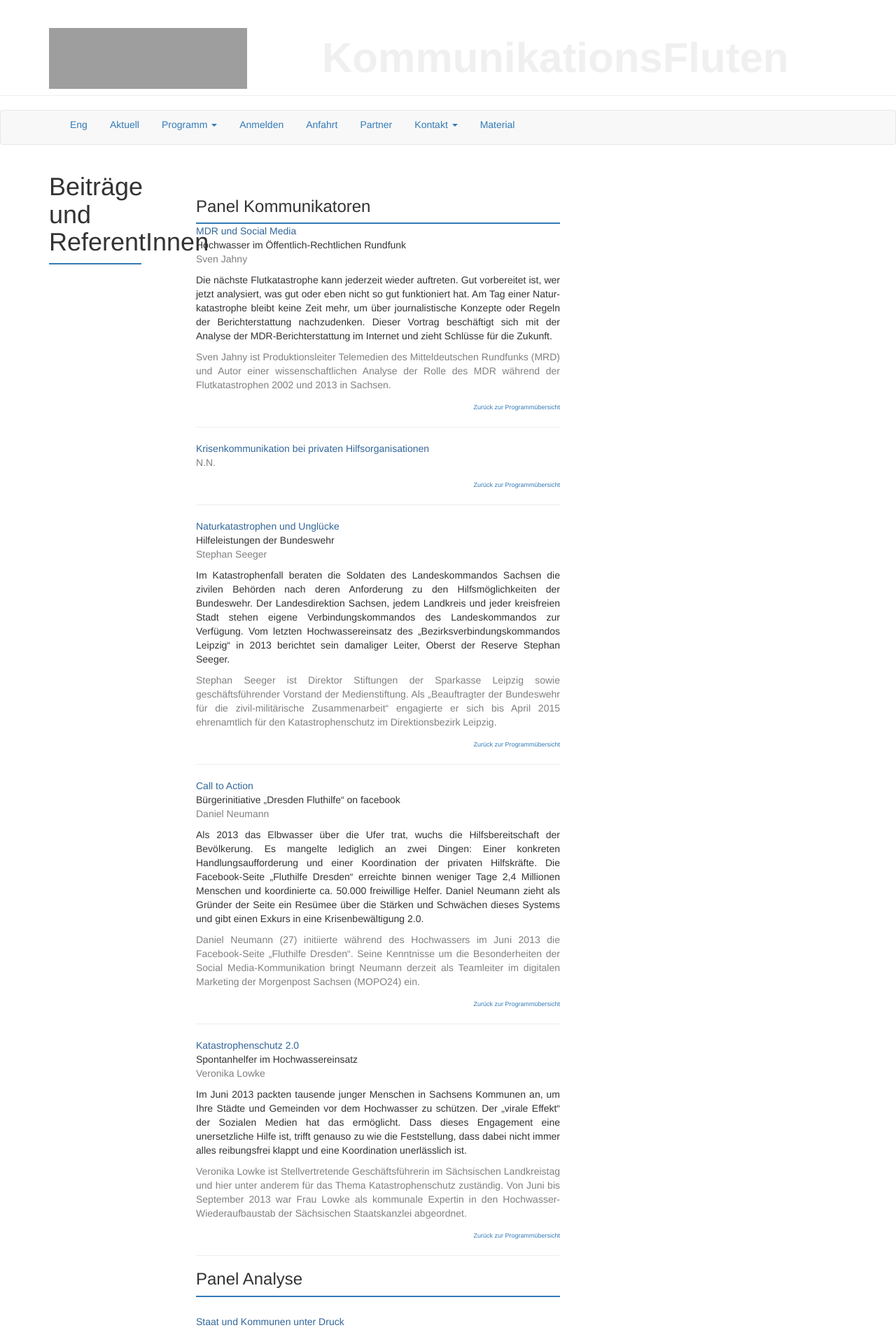
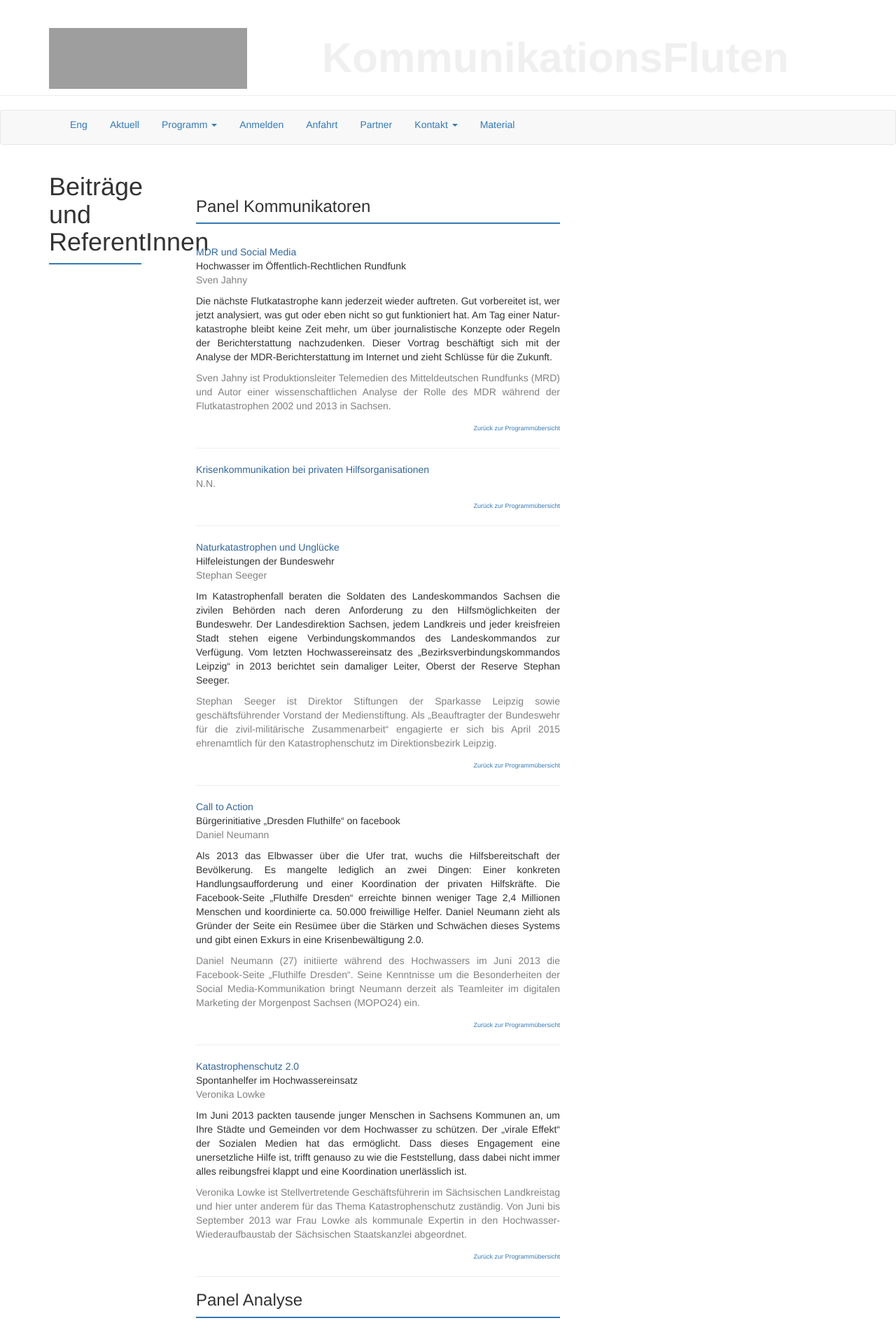
Before and after one commit to susedev/test, a Jekyll site: the page built from beitraege-und-referentinnen.html, in a window 1280 px wide. Shown: the top 1901 px of the page at 70% size. Built offline with Jekyll 4.4.1, drawn with Linux system fonts in a browser that asks for light colours; nearby versions of some CDN libraries; grey boxes are pictures that could not be loaded.

Commit message:
Edit from JekyllCMS

```diff
--- a/beitraege-und-referentinnen.html
+++ b/beitraege-und-referentinnen.html
@@ -1,10 +1,12 @@
 ---
 title: Beiträge und ReferentInnen
 ---
-
 <h3 style="margin-top: 55px;">Panel Kommunikatoren</h3>
 
-<div class="box" style="background-color: #337AB7; height:2px; margin-top:3px;"></div>
+<div class="box" style="background-color: #337AB7; height:2px; margin-top:3px;">&nbsp;</div>
+
+<p>&nbsp;</p>
+
 <p><span style="color: #336699;"><a id="Jahny" name="Jahny"></a>MDR und Social Media</span><br />
 Hochwasser im &Ouml;ffentlich-Rechtlichen Rundfunk<br />
 <span style="color: #808080;">Sven Jahny</span></p>
@@ -57,7 +59,8 @@ Spontanhelfer im Hochwassereinsatz<br />
 <hr noshade="noshade" size="1" />
 <h3>Panel Analyse</h3>
 
-<div class="box" style="background-color: #337AB7; height:2px; margin-top:3px; margin-bottom:25px;"></div>
+<div class="box" style="background-color: #337AB7; height:2px; margin-top:3px; margin-bottom:25px;">&nbsp;</div>
+
 <p><span style="color: #336699;"><a id="Kirchbach" name="Kirchbach"></a>Staat und Kommunen unter Druck</span><br />
 R&uuml;ckblickende Analyse<br />
 <span style="color: #808080;">Hans-Peter von Kirchbach</span></p>
```
